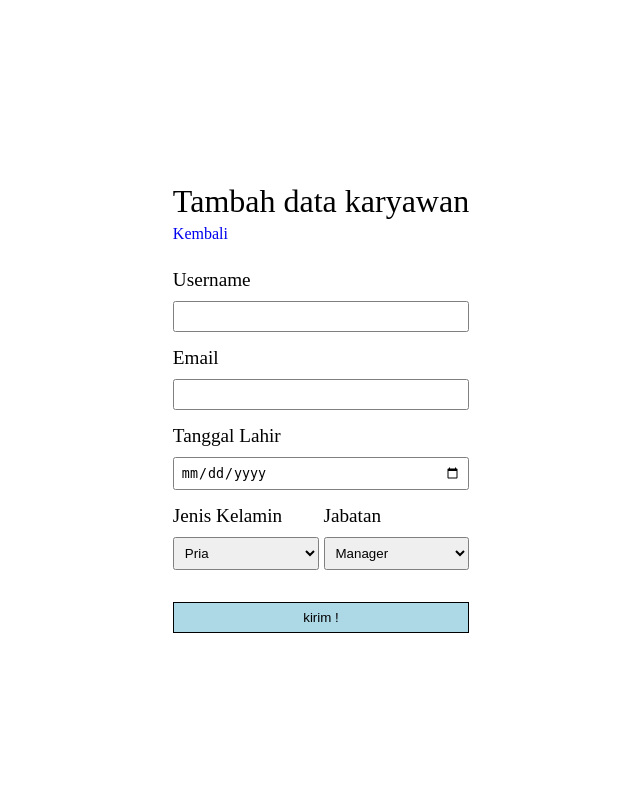
After one commit to haichannn/pengelola-karyawan, a PHP site: page /addPage.php in a window 1280 px wide. The commit adds this page. Shown: the whole page, without its empty margins (319-959 px from the left). Run offline with PHP 8.4, Linux system fonts and the light colour scheme.

Commit message:
feat: create feature insert karyawan and repair code

```diff
--- a/Controllers/karyawanController.php
+++ b/Controllers/karyawanController.php
@@ -4,13 +4,19 @@ namespace Controllers;
 
 // Imported file and Class
 require "./Models/karyawanModel.php";
-use Models\Karyawan as KaryawanModel;
+require "./utils/santitizeInput.php";
+require "./utils/parser.php";
 
-class Karyawan extends KaryawanModel
+use Models\KaryawanModel;
+use SanitizeInput;
+
+class KaryawanController extends KaryawanModel
 {
-    static public function GetAllKaryawan() {
-        $GetAllDataKarywaan = new Karyawan();
-        $ResultGetAllData = $GetAllDataKarywaan->GetAllData();
+   static public function GetAllKaryawan()
+   {
+
+      $GetAllDataKarywaan = new KaryawanModel();
+      $ResultGetAllData = $GetAllDataKarywaan->GetData();
 
       // Jika data karyawan kosong
       if (count($ResultGetAllData) === 0) {
@@ -19,4 +25,13 @@ class Karyawan extends KaryawanModel
 
       return $ResultGetAllData;
    }
+
+   static public function InsertKaryawan($dataInputed)
+   {
+      $resultSanitize = SanitizeInput::Santize($dataInputed);
+      $InsertDataKaryawan = new KaryawanModel();
+      $resultInsertData = $InsertDataKaryawan->InsertData($resultSanitize);
+
+      return $resultInsertData;
    }
+}
--- a/Models/karyawanModel.php
+++ b/Models/karyawanModel.php
@@ -6,21 +6,46 @@ namespace Models;
 require "./Config/database.php";
 use Config\Database;
 
-class Karyawan extends Database {
+class KaryawanModel extends Database
+{
    public function __construct()
    {
       $koneksiDb = new Database();
       $this->koneksi = $koneksiDb->koneksi;
    }
 
-    public function GetAllData(): array
+   protected function GetData(): array
    {
       $sqlSelectKaryawan = "SELECT karyawan.nama_lengkap, email, jabatan.nama_jabatan
                             FROM karyawan JOIN jabatan ON karyawan.jabatan = jabatan.id
                            ";
       $resultSql = $this->koneksi->query($sqlSelectKaryawan);
+      return $resultSql->fetch_all();
+   }
 
-        return $resultSql->fetch_all();
+   protected function InsertData($dataKaryawan)
+   {
+      $username = $dataKaryawan["username"];
+      $email = $dataKaryawan["email"];
+      $jenisKelamin = $dataKaryawan["jenisKelamin"];
+      $jabatan = $dataKaryawan["jabatan"];
+      $tanggalLahir = $dataKaryawan["tanggalLahir"];
+
+      // Cari email berdasarkan nama email
+      $sqlSearchEmail = "SELECT id FROM karyawan WHERE email = '$email' ";
+      $querySqlSearch = $this->koneksi->query($sqlSearchEmail);
+      $resultTotalData = count($querySqlSearch->fetch_all());
+
+      // jika user mencoba memasukan email sudah terdaftar
+      if ($resultTotalData > 0) {
+         return false;
+      }
+
+      $sqlInsert = "INSERT INTO karyawan (nama_lengkap,jenis_kelamin,tanggal_lahir,email,jabatan) VALUES ('$username','$jenisKelamin','$tanggalLahir','$email','$jabatan')";
+
+      $this->koneksi->query($sqlInsert);
+
+      return $this->koneksi->affected_rows;
    }
 
    public function __destruct()
@@ -28,6 +53,3 @@ class Karyawan extends Database {
       $this->koneksi->close();
    }
 }
-
-
-?>
--- /dev/null
+++ b/addPage.php
@@ -0,0 +1,183 @@
+<?php
+
+require_once "Controllers/karyawanController.php";
+use Controllers\KaryawanController;
+
+if (isset($_POST["tombol-submit"])) {
+   $insertProcess = KaryawanController::InsertKaryawan($_POST);
+}
+
+?>
+
+<!DOCTYPE html>
+<html lang="en">
+
+<head>
+   <meta charset="UTF-8">
+   <meta name="viewport" content="width=device-width, initial-scale=1.0">
+   <meta http-equiv="X-UA-Compatible" content="ie=edge">
+   <title>Tambah Data | Karyawan</title>
+   <style>
+      *,
+      html {
+         padding: 0;
+         margin: 0;
+         box-sizing: border-box;
+      }
+
+      .container {
+         width: 100%;
+         height: 100vh;
+         display: grid;
+         place-content: center;
+      }
+
+      .content {
+         margin: 1rem 0;
+         display: grid;
+         gap: 5px;
+      }
+
+      .content p {
+         font-size: 2em;
+         font-family: 'Times New Roman', Times, serif;
+      }
+
+      .content a {
+         font-size: 1em;
+         text-decoration: none;
+         font-family: 'Times New Roman', Times, serif;
+      }
+
+      .content-form {
+         width: 100%;
+      }
+
+      .content-form .box-input {
+         width: 100%;
+         display: grid;
+         grid-template-columns: 1fr 1fr;
+         grid-template-rows: 1fr 1fr;
+         grid-template-areas:
+            "username username"
+            "email email"
+            "tanggalLahir tanggalLahir"
+            "jenisKelamin jabatan";
+         gap: 5px;
+      }
+
+      .content-form .box-input .field-username {
+         grid-area: username;
+      }
+
+      .content-form .box-input .field-email {
+         grid-area: email;
+      }
+
+      .content-form .box-input .field-tanggalLahir {
+         grid-area: tanggalLahir;
+      }
+
+      .content-form .box-input .field-jenisKelamin {
+         grid-area: jenisKelamin;
+      }
+
+      .content-form .box-input .field-jabatan {
+         grid-area: jabatan;
+      }
+
+      .content-form .box-input label {
+         display: block;
+         font-size: 1.2em;
+         padding: 10px 0;
+         font-family: 'Times New Roman', Times, serif;
+      }
+
+      .content-form .box-input input,
+      .content-form select {
+         padding: 7px;
+         border: 1px solid gray;
+         border-radius: 2.5px;
+         outline: none;
+         width: 100%;
+      }
+
+      .content-form button {
+         padding: 7px;
+         border: 1px solid black;
+         outline: none;
+         width: 100%;
+         margin-top: 2rem;
+         background-color: lightblue;
+      }
+   </style>
+</head>
+
+<body>
+   <main>
+      <section class="container">
+         <div>
+            <div class="content">
+               <div>
+                  <p>Tambah data karyawan</p>
+               </div>
+
+               <div>
+                  <a href="index.php">Kembali</a>
+               </div>
+
+               <?php if (isset($insertProcess)) : ?>
+                  <div>
+                     <?php if ($insertProcess == 1) : ?>
+                        <span>Data berhasil dimasukan !</span>
+
+                     <?php else : ?>
+                        <span style="color: red;">Email sudah digunakan</span>
+                     <?php endif ?>
+                  </div>
+               <?php endif ?>
+            </div>
+
+            <div class="content-form">
+               <form method="post">
+                  <div class="box-input">
+                     <div class="field-username">
+                        <label>Username</label>
+                        <input type="text" name="username" required>
+                     </div>
+                     <div class="field-email">
+                        <label>Email</label>
+                        <input type="email" name="email" required>
+                     </div>
+                     <div class="field-tanggalLahir">
+                        <label>Tanggal Lahir</label>
+                        <input type="date" name="tanggalLahir" required>
+                     </div>
+                     <div class="field-jenisKelamin">
+                        <label>Jenis Kelamin</label>
+                        <select name="jenisKelamin" required>
+                           <option value="pria">Pria</option>
+                           <option value="perempuan">Perempuan</option>
+                        </select>
+                     </div>
+                     <div class="field-jabatan">
+                        <label>Jabatan</label>
+                        <select name="jabatan" required>
+                           <option value="1">Manager</option>
+                           <option value="2">HRD</option>
+                           <option value="3">Supervisor</option>
+                           <option value="4">Karyawan</option>
+                        </select>
+                     </div>
+                  </div>
+                  <div>
+                     <button type="submit" name="tombol-submit">kirim !</button>
+                  </div>
+               </form>
+            </div>
+         </div>
+      </section>
+   </main>
+</body>
+
+</html>
--- /dev/null
+++ b/utils/parser.php
@@ -0,0 +1,10 @@
+<?php
+
+class Parser {
+   static public function ParserToInt(string $string) {
+      return intval($string);
+   }
+}
+
+
+?>
--- /dev/null
+++ b/utils/santitizeInput.php
@@ -0,0 +1,16 @@
+<?php
+
+class SanitizeInput {
+   static public function Santize($DataInputed) {
+      $sanitizeData = [];
+
+      foreach ($DataInputed as $key => $value) {
+         $santize = trim(htmlspecialchars($value, ENT_QUOTES));
+         $sanitizeData[$key] = $santize;
+      }
+
+      return $sanitizeData;
+   }
+}
+
+?>
```
Also changed, not shown: index.php (+54 -22 lines), Config/database.php (indentation only), 1 other file. Lines whose indentation alone changed are shown as unchanged.
